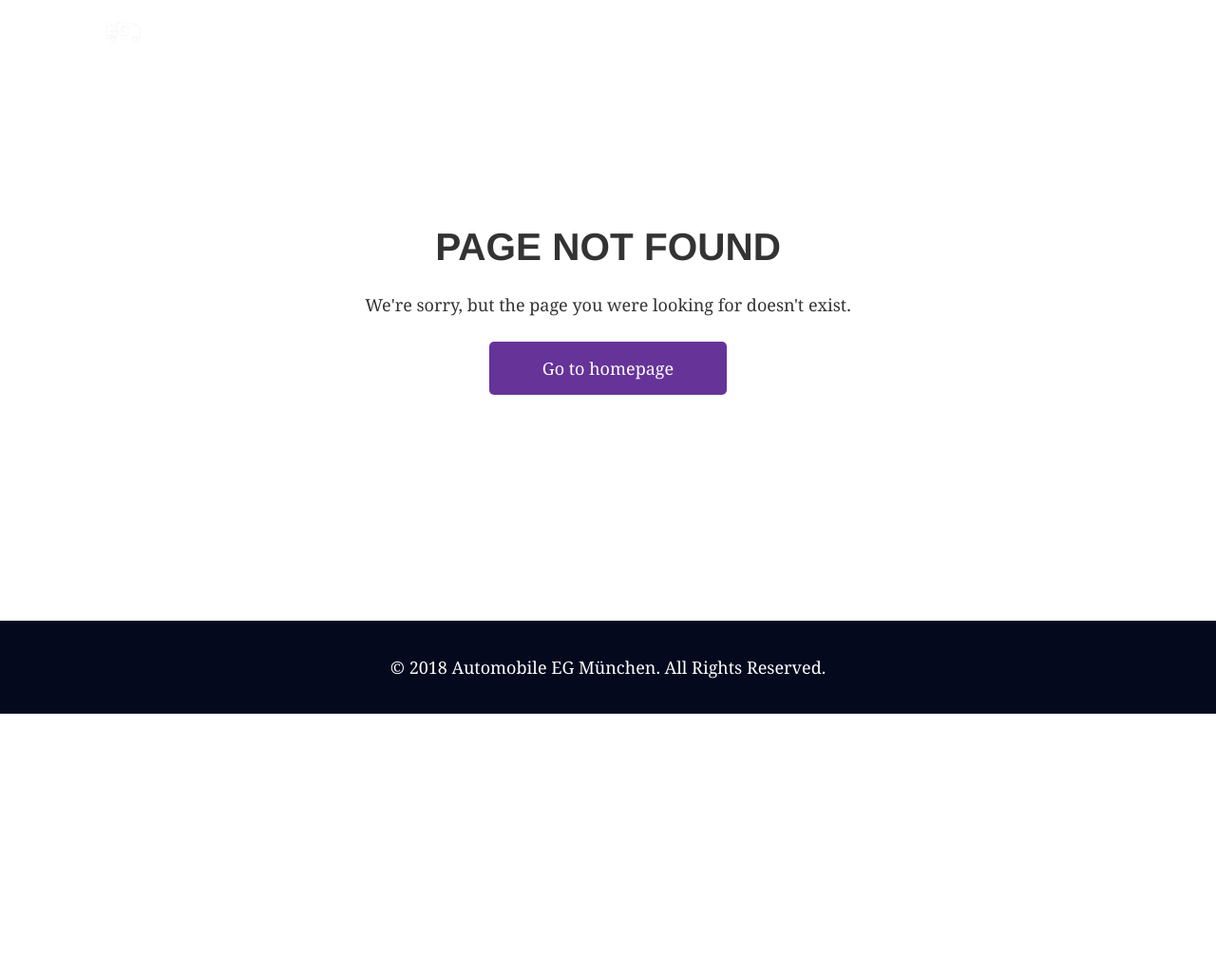
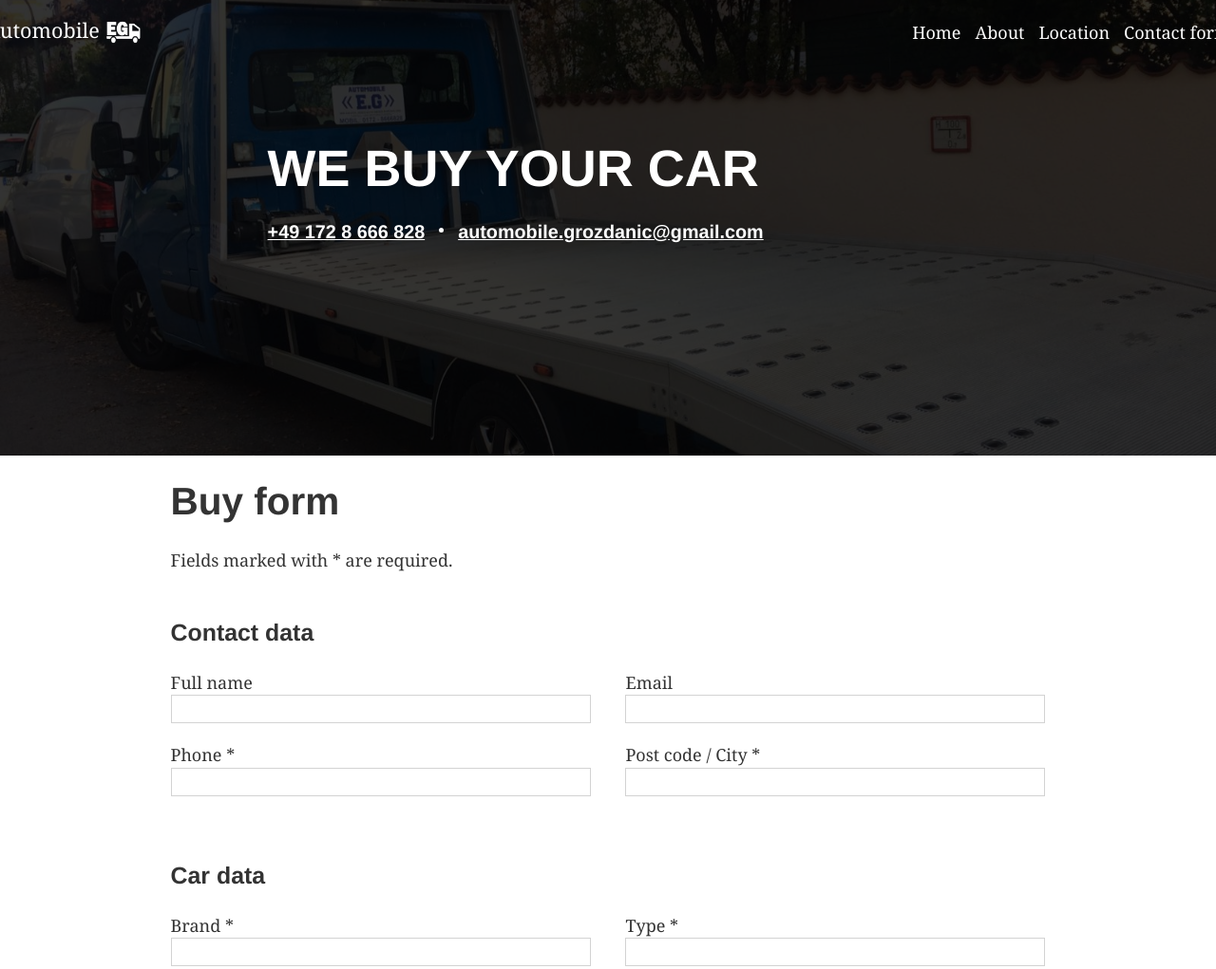
Before and after one commit to amarjasarevic/automobile-eg, a Gatsby site: page /contact-form in a window 1280 px wide. Before the commit this address had no page. Shown: the top 1021 px of the page at 95% size. Before the commit the page ends 800 px from the top, so only its background shows below. Built offline with nearby package versions, Linux system fonts and the light colour scheme; Gatsby itself is replaced by a stand-in of ours; some packages are replaced by stand-ins of ours; what typography-theme-fairy-gates would draw is missing.

Commit message:
Change names to match requirements

```diff
--- a/gatsby-config.js
+++ b/gatsby-config.js
@@ -10,10 +10,10 @@ module.exports = {
       resolve: `gatsby-plugin-manifest`,
       options: {
         name: 'Automobile EG',
-        short_name: 'AutoEG',
+        short_name: 'Automobile EG',
         start_url: '/',
-        background_color: '#663399',
-        theme_color: '#663399',
+        background_color: '#04091e',
+        theme_color: '#04091e',
         display: 'minimal-ui',
         icon: 'src/images/automobile-eg-icon.png', // This path is relative to the root of the site.
       },
--- a/src/components/about-us/about-us.js
+++ b/src/components/about-us/about-us.js
@@ -30,7 +30,7 @@ export default () => (
       const content = data.allContentJson.edges[0].node
 
       return (
-        <Section title={content.aboutUsTitle} id="about">
+        <Section title={content.aboutUsTitle}>
           <AboutUsItems>
             {content.aboutUsItems.map((item) => {
 
--- a/src/components/header/header.js
+++ b/src/components/header/header.js
@@ -29,47 +29,27 @@ const navItems = [
     href: '/#about',
   },
   {
-    label: 'Contact',
-    href: '/#contact',
+    label: 'Location',
+    href: '/#location',
   },
   {
-    label: 'Buy form',
-    href: '/buy-form',
+    label: 'Contact form',
+    href: '/contact-form',
   },
 ]
 
-class Header extends React.Component {
-  constructor(props) {
-    super(props)
-
-    this.state = {
-      isMenuOpen: false,
-    }
-  }
-
-  handleMenuClick = () => {
-    this.setState({ isMenuOpen: !this.state.isMenuOpen })
-  }
-
-  render() {
-    // if (this.state.isMenuOpen) {
-    //   navClass += ' header__nav--visible'
-    // }
-    const { showScrollUp } = this.props
-
-    return (
+const Header = ({ showScrollUp }) => (
   <HeaderStyle id="header" showBg={showScrollUp}>
     <div className="container">
       <HeaderContent>
         <HeaderLogo>
           <Link to="/">
-                {/* TODO: First span could be a logo? */}
             <span>Automobile</span>
             <img src={logo} alt="EG" width={40} />
           </Link>
         </HeaderLogo>
 
-            <Nav onClick={this.handleMenuClick}>
+        <Nav>
           {navItems.map(({ label, href }) => (
             <NavItem key={label} label={label} href={href} />
           ))}
@@ -77,25 +57,6 @@ class Header extends React.Component {
       </HeaderContent>
     </div>
   </HeaderStyle>
-      // <div className="header__root">
-      //   <div className="header__content">
-      //     <h1 className="header__title">
-      //       <Link to="/" className="header__link">
-      //         { this.props.siteTitle }
-      //       </Link>
-      //     </h1>
-      //     <nav className={navClass} onClick={this.handleMenuClick}>
-      //       {navItems.map(({ label, href }) => <NavItem key={label} label={label} href={href} />)}
-      //     </nav>
-      //     <div className="header__menu" onClick={this.handleMenuClick}>
-      //       <div />
-      //       <div />
-      //       <div />
-      //     </div>
-      //   </div>
-      // </div>
 )
-  }
-}
 
 export default withScrollWatch(Header)
--- a/src/components/header/styles/index.js
+++ b/src/components/header/styles/index.js
@@ -44,9 +44,6 @@ export const HeaderLogo = styled('nav')`
         margin: 0;
       }
   }
-  @media (min-width: 450px) {
-
-  }
 `
 
 export const Nav = styled('nav')`
@@ -69,7 +66,7 @@ export const NavItemStyle = styled('div')`
       font-weight: bold;
     }
   }
-  @media (max-width: 339px) {
+  @media (max-width: 549px) {
     &:first-child {
       display: none;
     }
--- a/src/components/contact.js
+++ b/src/components/location.js
@@ -2,7 +2,7 @@ import React from 'react'
 import { SectionStyles, SectionTitle } from './section/styles/index'
 import { GoogleApiWrapper, InfoWindow, Map, Marker } from 'google-maps-react'
 
-class Contact extends React.Component {
+class Location extends React.Component {
   constructor() {
     super();
 
@@ -33,7 +33,7 @@ class Contact extends React.Component {
   render() {
     return (
       <SectionStyles>
-        <div className="container">
+        <div className="container" id="location">
           <SectionTitle>Look, maybe we are not so far</SectionTitle>
         </div>
         <div style={{ height: '75vh', position: 'relative' }}>
@@ -73,4 +73,4 @@ class Contact extends React.Component {
 
 export default GoogleApiWrapper({
   api: (process.env.GOOGLE_API_KEY_GOES_HERE)
-})(Contact)
+})(Location)
--- a/src/pages/404.js
+++ b/src/pages/404.js
@@ -4,10 +4,10 @@ import Layout from '../components/layout'
 
 const NotFoundPage = () => (
   <Layout>
-    <div style={{ margin: '0 auto', maxWidth: 960, textAlign: 'center', height: 'calc(100vh - 146px)', display: 'flex', flexDirection: 'column', justifyContent: 'center' }}>
+    <div style={{ margin: '0 auto', maxWidth: 960, textAlign: 'center', height: 'calc(100vh - 98px)', display: 'flex', flexDirection: 'column', justifyContent: 'center' }}>
       <h1>PAGE NOT FOUND</h1>
       <p>We're sorry, but the page you were looking for doesn't exist.</p>
-      <Link to="/" style={{ backgroundColor: 'rebeccapurple', color: 'white', textDecoration: 'none', padding: 15, width: 250, borderRadius: 5, margin: '0 auto' }}>Go to homepage</Link>
+      <Link to="/" style={{ backgroundColor: '#04091e', color: 'white', textDecoration: 'none', padding: 15, width: 250, borderRadius: 5, margin: '0 auto' }}>Go to homepage</Link>
     </div>
   </Layout>
 )
--- a/src/pages/buy-form.js
+++ b/src/pages/contact-form.js
@@ -4,7 +4,7 @@ import Home from '../components/home/home'
 import TextField from '../components/form/text-field'
 import TextArea from '../components/form/text-area'
 import RadioGroup from '../components/form/radio-group'
-import './buy-form.css'
+import './contact-form.css'
 
 const fuelOptions = [
   { key: 'petrol', value: 'Petrol' },
@@ -17,7 +17,7 @@ const doorsOptions = [
   { key: '4/5', value: '4/5' },
 ]
 
-class BuyForm extends React.Component {
+class ContactForm extends React.Component {
   constructor() {
     super()
 
@@ -134,4 +134,4 @@ class BuyForm extends React.Component {
   }
 }
 
-export default BuyForm
+export default ContactForm
```
Also changed, not shown: public/index.html (+1 -1 lines), src/pages/index.js (+6 -4 lines), public/manifest.webmanifest, src/pages/contact-form.css (renamed from src/pages/buy-form.css), 1 other file. Lines whose indentation alone changed are shown as unchanged.
